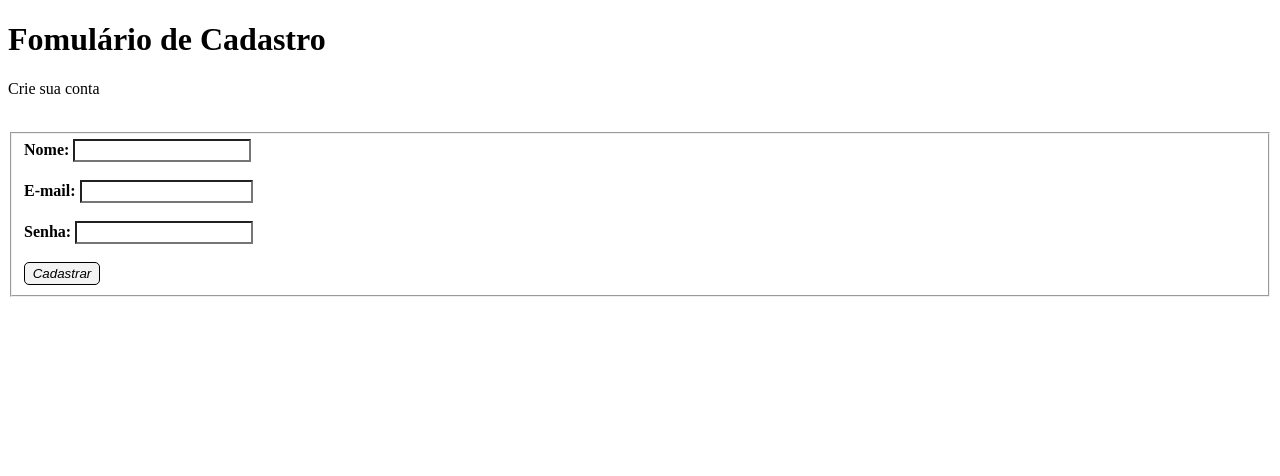
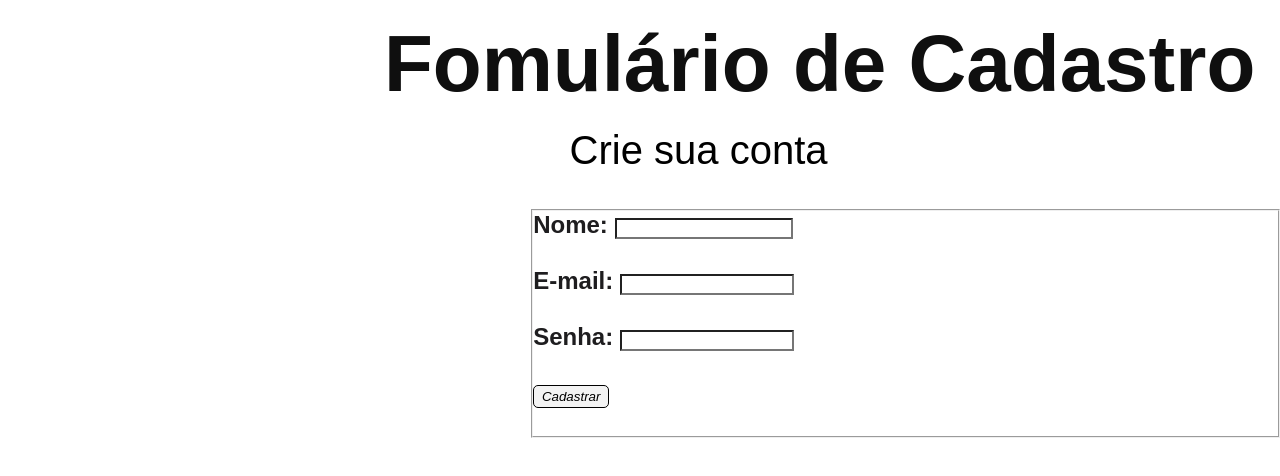
Before and after one commit to 11joao44/curso_ebac_frontend, a plain HTML site: page Cadastro.html in a window 1280 px wide. Drawn offline with Linux system fonts and the light colour scheme.

Commit message:
adicionado efeito

```diff
--- a/Cadastro.html
+++ b/Cadastro.html
@@ -17,25 +17,17 @@
             font-style: italic;
             cursor: pointer;
         }
-        .btn1:hover{
-            background-color: rgb(228, 228, 228);
-            color: black;
-            width: 76px;
-            height: 23px;
-            border: 1.3px black solid;
-            border-radius: 5px;
-            font-style: italic;
-            cursor: pointer;
-        }
         .namecolor{
             background-color: white;
-            width: 170px;
+            width: 174px;
             height: 17px;
+            left: 50%S;
+
 
         }
         .emailcolor{
             background-color: white;
-            width: 165px;
+            width: 170px;
             height: 17px;
 
         }
@@ -67,11 +59,13 @@
 </head>
 <body>
     <div>
+        <br>
         <h1 id="titulo"><strong>Fomulário de Cadastro</strong></h1>
+        <br>
         <p id="subtitulo">Crie sua conta</p>
         <br>
     </div>
-
+<br>
     <form>
         <fieldset>
             <div>
@@ -91,9 +85,11 @@
             </div>
 
             <br>
+            <div>
             <button class="btn1" type="submit" onclick="alert('Cadastro concluido')">
-                Cadastrar
+        Cadastrar
             </button>
+            </div>
             <br>
         </fieldset>
     </form>
--- a/fomulario.css
+++ b/fomulario.css
@@ -0,0 +1,26 @@
+*{
+    margin: 0%;
+    padding: 0%;
+}
+
+#titulo{
+    font-family: sans-serif;
+    color: #0f0f0f;
+    margin-left: 30%;
+    font-size: 500%;
+}
+
+#subtitulo{
+    font-family: sans-serif;
+    color: #000000;
+    margin-left: 44.5%;
+    font-size: 250%;
+}
+
+fieldset{
+    font-family: sans-serif;
+    font-size: 1.5em;
+    color: #1e1d1f;
+    margin-left: 41.5%;
+    margin-top: %;
+}
```
